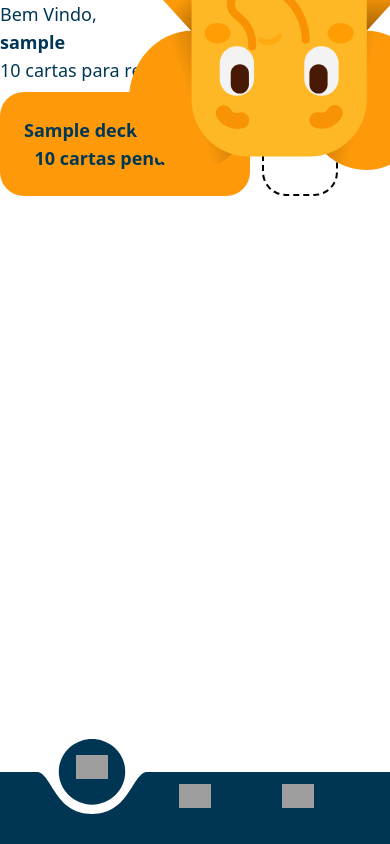
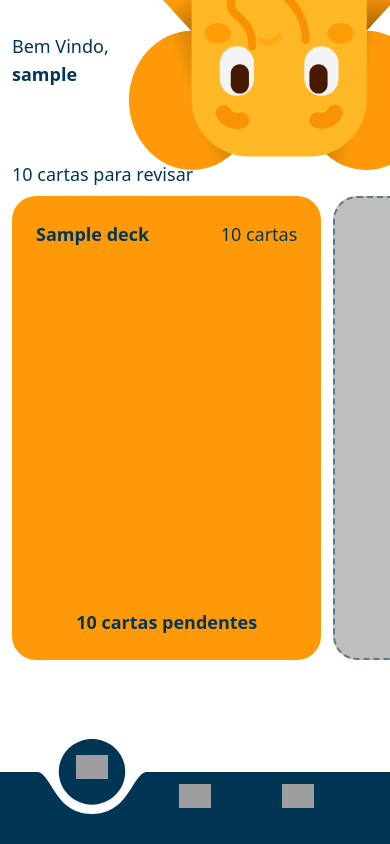
Before and after one commit to gabe-pud/reviu, a Django app: template reviu/templates/main_page/index.html in a window 390 px wide. Run offline with Django 5.2, Linux system fonts and the light colour scheme; the template is opened without the code that fills it: most values are stand-ins (such as "Sample title", 1, 10 or a date in 2020); grey boxes are pictures that could not be loaded.

Commit message:
feat: Refactor navigation and enhance deck layout with responsive adjustments

```diff
--- a/reviu/static/src/output.css
+++ b/reviu/static/src/output.css
@@ -9,7 +9,6 @@
       "Courier New", monospace;
     --color-red-600: oklch(57.7% 0.245 27.325);
     --color-red-700: oklch(50.5% 0.213 27.518);
-    --color-blue-400: oklch(70.7% 0.165 254.624);
     --color-gray-50: oklch(98.5% 0.002 247.839);
     --color-gray-100: oklch(96.7% 0.003 264.542);
     --color-gray-200: oklch(92.8% 0.006 264.531);
@@ -299,11 +286,14 @@
   .mt-6 {
     margin-top: calc(var(--spacing) * 6);
   }
-  .mb-1 {
-    margin-bottom: calc(var(--spacing) * 1);
+  .mt-8 {
+    margin-top: calc(var(--spacing) * 8);
   }
   .mb-2 {
     margin-bottom: calc(var(--spacing) * 2);
+  }
+  .mb-3 {
+    margin-bottom: calc(var(--spacing) * 3);
   }
   .mb-4 {
     margin-bottom: calc(var(--spacing) * 4);
@@ -313,6 +303,12 @@
   }
   .mb-8 {
     margin-bottom: calc(var(--spacing) * 8);
+  }
+  .mb-18 {
+    margin-bottom: calc(var(--spacing) * 18);
+  }
+  .ml-3 {
+    margin-left: calc(var(--spacing) * 3);
   }
   .block {
     display: block;
@@ -329,9 +325,16 @@
   .table {
     display: table;
   }
+  .aspect-2\/3 {
+    aspect-ratio: 2/3;
+  }
   .size-14 {
     width: calc(var(--spacing) * 14);
     height: calc(var(--spacing) * 14);
+  }
+  .size-16 {
+    width: calc(var(--spacing) * 16);
+    height: calc(var(--spacing) * 16);
   }
   .h-4 {
     height: calc(var(--spacing) * 4);
@@ -345,20 +348,20 @@
   .h-16 {
     height: calc(var(--spacing) * 16);
   }
-  .h-22 {
-    height: calc(var(--spacing) * 22);
+  .h-24 {
+    height: calc(var(--spacing) * 24);
   }
   .h-60 {
     height: calc(var(--spacing) * 60);
-  }
-  .h-64 {
-    height: calc(var(--spacing) * 64);
   }
   .h-full {
     height: 100%;
   }
   .h-screen {
     height: 100vh;
+  }
+  .max-h-168 {
+    max-height: calc(var(--spacing) * 168);
   }
   .max-h-\[90vh\] {
     max-height: 90vh;
@@ -401,6 +401,15 @@
   }
   .flex-1 {
     flex: 1;
+  }
+  .flex-none {
+    flex: none;
+  }
+  .flex-grow {
+    flex-grow: 1;
+  }
+  .grow {
+    flex-grow: 1;
   }
   .border-collapse {
     border-collapse: collapse;
@@ -448,6 +453,12 @@
   }
   .resize-none {
     resize: none;
+  }
+  .snap-x {
+    scroll-snap-type: x var(--tw-scroll-snap-strictness);
+  }
+  .snap-center {
+    scroll-snap-align: center;
   }
   .grid-cols-1 {
     grid-template-columns: repeat(1, minmax(0, 1fr));
@@ -490,6 +501,12 @@
   .overflow-hidden {
     overflow: hidden;
   }
+  .overflow-scroll {
+    overflow: scroll;
+  }
+  .overflow-x-scroll {
+    overflow-x: scroll;
+  }
   .overflow-y-auto {
     overflow-y: auto;
   }
@@ -525,9 +542,8 @@
     --tw-border-style: dashed;
     border-style: dashed;
   }
-  .border-none {
-    --tw-border-style: none;
-    border-style: none;
+  .border-\[\#01375683\] {
+    border-color: #01375683;
   }
   .border-gray-200 {
     border-color: var(--color-gray-200);
@@ -568,8 +569,8 @@
   .bg-\[\#FE9A09\] {
     background-color: #FE9A09;
   }
-  .bg-\[\#\] {
-    background-color: #;
+  .bg-\[\#bebebe\] {
+    background-color: #bebebe;
   }
   .bg-black {
     background-color: var(--color-black);
@@ -633,6 +634,9 @@
   .p-8 {
     padding: calc(var(--spacing) * 8);
   }
+  .px-3 {
+    padding-inline: calc(var(--spacing) * 3);
+  }
   .px-4 {
     padding-inline: calc(var(--spacing) * 4);
   }
@@ -906,6 +866,34 @@
       outline-style: none;
     }
   }
+  .sm\:mb-4 {
+    @media (width >= 40rem) {
+      margin-bottom: calc(var(--spacing) * 4);
+    }
+  }
+  .sm\:mb-24 {
+    @media (width >= 40rem) {
+      margin-bottom: calc(var(--spacing) * 24);
+    }
+  }
+  .sm\:text-2xl {
+    @media (width >= 40rem) {
+      font-size: var(--text-2xl);
+      line-height: var(--tw-leading, var(--text-2xl--line-height));
+    }
+  }
+  .sm\:text-3xl {
+    @media (width >= 40rem) {
+      font-size: var(--text-3xl);
+      line-height: var(--tw-leading, var(--text-3xl--line-height));
+    }
+  }
+  .sm\:text-xl {
+    @media (width >= 40rem) {
+      font-size: var(--text-xl);
+      line-height: var(--tw-leading, var(--text-xl--line-height));
+    }
+  }
   .md\:static {
     @media (width >= 48rem) {
       position: static;
@@ -934,6 +957,11 @@
   .md\:ml-8 {
     @media (width >= 48rem) {
       margin-left: calc(var(--spacing) * 8);
+    }
+  }
+  .md\:h-0 {
+    @media (width >= 48rem) {
+      height: calc(var(--spacing) * 0);
     }
   }
   .md\:w-fit {
--- a/reviu/templates/base.html
+++ b/reviu/templates/base.html
@@ -20,16 +20,16 @@
             <nav id="main-nav" class="absolute flex justify-between px-16 pb-4 w-full bottom-0 bg-[#003554]
             md:static md:left-0 md:bottom-auto md:flex-col md:pr-4 md:pl-2 md:py-16 md:w-fit md:justify-start md:gap-5">
                 <img id="nav-bg" class="absolute left-9 -top-[33.5px] w-28 pointer-events-none transition-all duration-300 ease-in-out z-10
-                md:rotate-90 md:left-4.75 md:top-13.5" src="{% static 'resouces/nav-button-bg.svg' %}" alt="">
+                md:rotate-90 md:left-4.75 {% if request.path == '/' %} md:top-13.5 {% elif request.path == '/decks/' %} md:top-32.5 {% endif %}" src="{% static 'resouces/nav-button-bg.svg' %}" alt="">
 
-                <a href="#" class="nav-btn size-14 p-3 rounded-full transition-transform duration-300 ease-in-out z-30 -translate-y-[29px] md:translate-y-0 md:translate-x-11" role="button" aria-current="page">
+                <a href="{% url 'home' %}" class="nav-btn size-14 p-3 rounded-full transition-transform duration-300 ease-in-out z-30 {% if request.path == '/' %} -translate-y-[29px] md:translate-y-0 md:translate-x-11 {% endif %}" role="button" aria-current="page">
                     <img src="{% static 'resouces/home.svg' %}" alt="Home">
                 </a>
-                <a href="{% url 'decks' %}" class="nav-btn size-14 p-3 rounded-full transition-transform duration-300 ease-in-out z-30" role="button">
+                <a href="{% url 'decks' %}" class="nav-btn size-14 p-3 rounded-full transition-transform duration-300 ease-in-out z-30 {% if request.path == '/decks/' %} -translate-y-[29px] md:translate-y-0 md:translate-x-11 {% endif %}" role="button">
                     <img src="{% static 'resouces/cards.svg' %}" alt="Cards">
                 </a>
                 {% comment %} utilizando botão de perfil como logout por enquanto, alterar assim que pagina de perfil estiver disponível {% endcomment %}
-                <a href="{% url 'logout' %}" class="nav-btn size-14 p-3 rounded-full transition-transform duration-300 ease-in-out z-30" role="button">
+                <a href="{% url 'logout' %}" class="nav-btn size-14 p-3 rounded-full transition-transform duration-300 ease-in-out z-30 {% if request.path == '' %} -translate-y-[29px] md:translate-y-0 md:translate-x-11 {% endif %}" role="button">
                     <img src="{% static 'resouces/user.svg' %}" alt="User">
                 </a>
             </nav>
@@ -48,8 +48,10 @@
         <script>
             (function(){
                 const nav = document.getElementById('main-nav');
+                if (!nav) return;
                 const bg = document.getElementById('nav-bg');
                 const buttons = Array.from(nav.querySelectorAll('.nav-btn'));
+                const currentPath = "{{ request.path }}";
 
                 // media query para md (>= 48rem / 768px)
                 const mql = window.matchMedia('(min-width: 48rem)');
@@ -59,19 +61,15 @@
                     const btnRect = btn.getBoundingClientRect();
 
                     if (mql.matches) {
-                        // Desktop / md+: mover verticalmente (top)
                         const top = btnRect.top - navRect.top + (btnRect.height / 2) - (bg.offsetHeight / 2);
                         bg.style.top = Math.max(-9999, top) + 'px';
-                        // limpar left para evitar conflitos
                         bg.style.left = '';
                     } else {
-                        // Mobile: mover horizontalmente (left)
                         const left = btnRect.left - navRect.left + (btnRect.width / 2) - (bg.offsetWidth / 2);
                         bg.style.left = Math.max(0, left) + 'px';
                         bg.style.top = '';
                     }
 
-                    // atualizar estado ativo via classes Tailwind responsivas
                     buttons.forEach(b => {
                         b.classList.remove('-translate-y-[29px]');
                         b.classList.remove('md:translate-x-11');
@@ -84,24 +82,28 @@
                     }
                 }
 
+                function saveActive(href){
+                    try { localStorage.setItem('reviu.navActive', href); } catch (e) { }
+                }
+
                 // Adicionar listeners
                 buttons.forEach(btn => {
                     btn.addEventListener('click', function(e){
                         const isAnchor = btn.tagName === 'A';
                         const href = isAnchor ? btn.getAttribute('href') : null;
 
-                        // só previne a navegação para href vazios/# (comportamento de botão)
                         const shouldPrevent = href === '#' || href === '' || href === null;
 
                         if (shouldPrevent) {
                             if (e && typeof e.preventDefault === 'function') e.preventDefault();
                             moveBgTo(btn);
+                            saveActive(href);
                             return;
                         }
 
-                        // Para links reais: prevenir a navegação nativa, animar e navegar após a transição
                         if (e && typeof e.preventDefault === 'function') e.preventDefault();
                         moveBgTo(btn);
+                        if (href) saveActive(href);
 
                         let navigated = false;
                         function navigate() {
@@ -111,7 +113,6 @@
                         }
 
                         function onTransitionEnd(ev) {
-                            // garantir que seja o bg que terminou a transição
                             if (ev.target === bg) {
                                 cleanup();
                                 navigate();
@@ -124,24 +125,37 @@
                         }
 
                         bg.addEventListener('transitionend', onTransitionEnd);
-                        // fallback caso transitionend não dispare (duracao do CSS é 300ms)
                         const timeoutId = setTimeout(() => { cleanup(); navigate(); }, 600);
                     });
 
-                    // suporte a teclado: Enter / Space -> disparar o clique (mesmo fluxo)
                     btn.addEventListener('keydown', function(e){
                         if (e.key === 'Enter' || e.key === ' ') {
-                                e.preventDefault();
-                                // dispara o handler de click programaticamente
-                                btn.dispatchEvent(new MouseEvent('click', { bubbles: true, cancelable: true }));
+                            e.preventDefault();
+                            btn.dispatchEvent(new MouseEvent('click', { bubbles: true, cancelable: true }));
                         }
                     });
                 });
 
                 // Reposicionar ao redimensionar e quando a media query mudar
                 function repositionActive() {
-                    const active = buttons.find(b => b.classList.contains('-translate-y-[29px]') || b.classList.contains('md:translate-x-11')) || buttons[0];
-                    if (active) moveBgTo(active);
+                    const stored = (function(){ try { return localStorage.getItem('reviu.navActive'); } catch (e) { return null; } })();
+                    let activeBtn = null;
+
+                    if (stored) {
+                        activeBtn = buttons.find(b => b.tagName === 'A' && b.getAttribute('href') === stored);
+                    }
+
+                    if (!activeBtn) {
+                        activeBtn = buttons.find(b => b.tagName === 'A' && b.getAttribute('href') === currentPath);
+                    }
+
+                    if (!activeBtn) {
+                        if (currentPath === "/home/") activeBtn = buttons[0];
+                        else if (currentPath === "/decks/") activeBtn = buttons[1];
+                        else activeBtn = buttons[0];
+                    }
+
+                    if (activeBtn) moveBgTo(activeBtn);
                 }
 
                 window.addEventListener('resize', repositionActive);
@@ -151,7 +165,6 @@
                     mql.addListener(repositionActive);
                 }
 
-                // Inicializar: posicionar atrás do primeiro botão (ou do ativo se houver)
                 window.addEventListener('load', function(){
                     repositionActive();
                 });
```
Also changed, not shown: other parts of reviu/static/src/output.css (+46 -82 lines), reviu/templates/decks/deck.html (+6 -23 lines).
